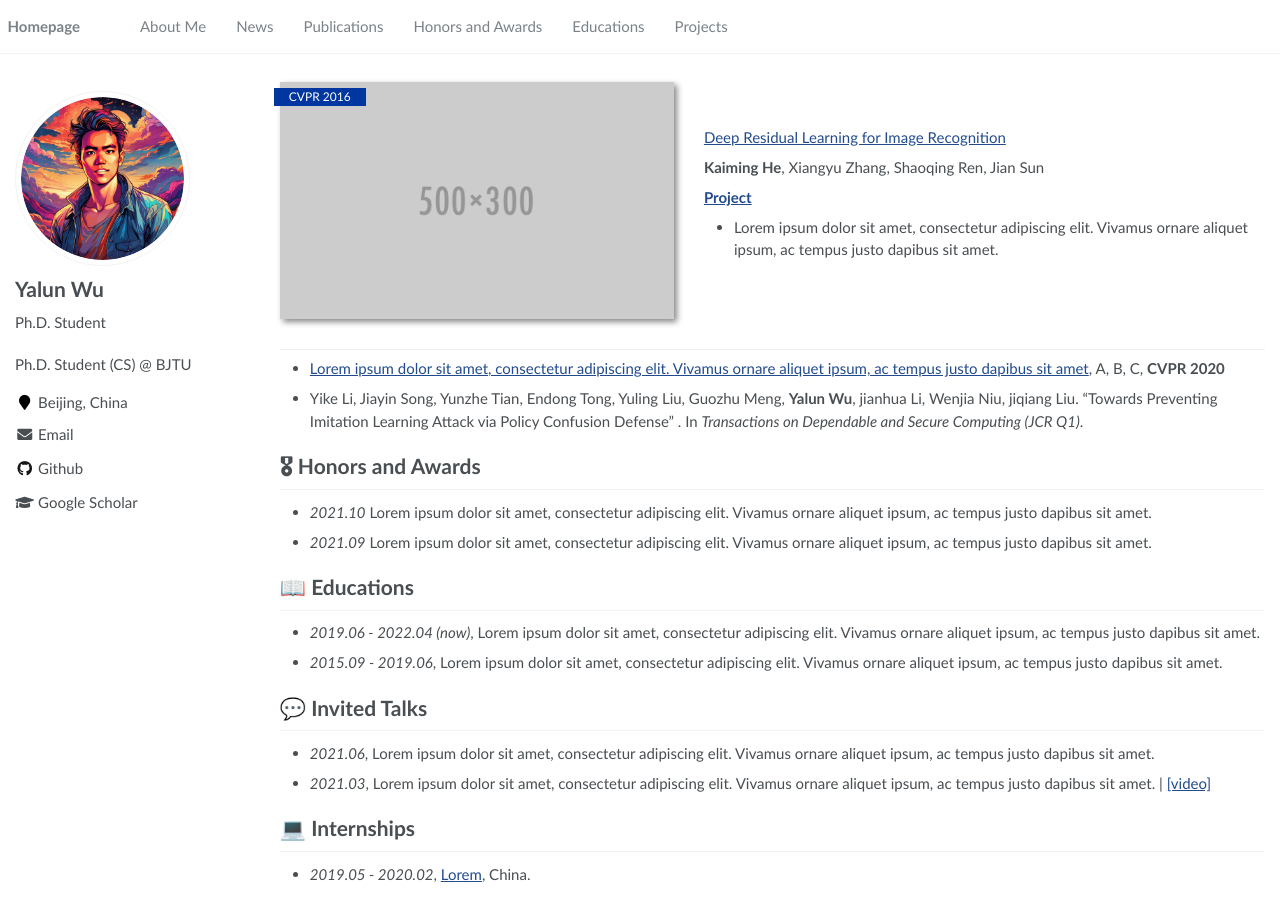
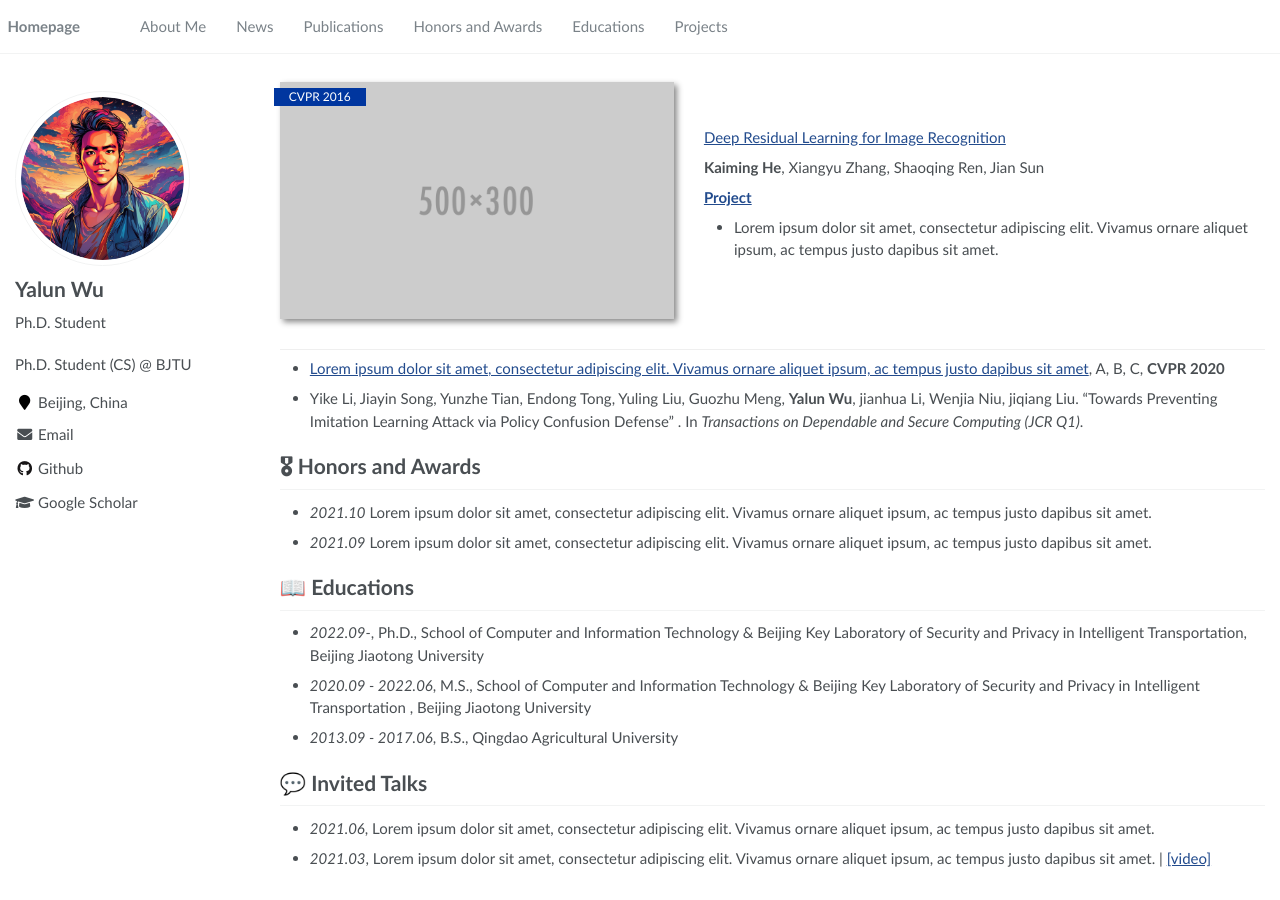
Before and after one commit to Allenpandas/Allenpandas.github.io, a Jekyll site: the page built from _pages/about.md, in a window 1280 px wide and 900 px high, scrolled down 520 px. Built offline with Jekyll 4.4.1, drawn with Linux system fonts in a browser that asks for light colours.

Commit message:
update about

```diff
--- a/_pages/about.md
+++ b/_pages/about.md
@@ -66,12 +66,18 @@ I am always looking for related colaboration. If you are interested to chat with
 - *2021.09* Lorem ipsum dolor sit amet, consectetur adipiscing elit. Vivamus ornare aliquet ipsum, ac tempus justo dapibus sit amet.
 
 # 📖 Educations
-- *2019.06 - 2022.04 (now)*, Lorem ipsum dolor sit amet, consectetur adipiscing elit. Vivamus ornare aliquet ipsum, ac tempus justo dapibus sit amet.
-- *2015.09 - 2019.06*, Lorem ipsum dolor sit amet, consectetur adipiscing elit. Vivamus ornare aliquet ipsum, ac tempus justo dapibus sit amet.
+- *2022.09-*, Ph.D., School of Computer and Information Technology & Beijing Key Laboratory of Security and Privacy in Intelligent Transportation, Beijing Jiaotong University
+- *2020.09 - 2022.06*, M.S., School of Computer and Information Technology & Beijing Key Laboratory of Security and Privacy in Intelligent Transportation , Beijing Jiaotong University
+- *2013.09 - 2017.06*, B.S., Qingdao Agricultural University
+
 
 # 💬 Invited Talks
 - *2021.06*, Lorem ipsum dolor sit amet, consectetur adipiscing elit. Vivamus ornare aliquet ipsum, ac tempus justo dapibus sit amet.
 - *2021.03*, Lorem ipsum dolor sit amet, consectetur adipiscing elit. Vivamus ornare aliquet ipsum, ac tempus justo dapibus sit amet.  \| [\[video\]](https://github.com/)
 
+
+<!--
 # 💻 Internships
+
 - *2019.05 - 2020.02*, [Lorem](https://github.com/), China.
+-->
```
